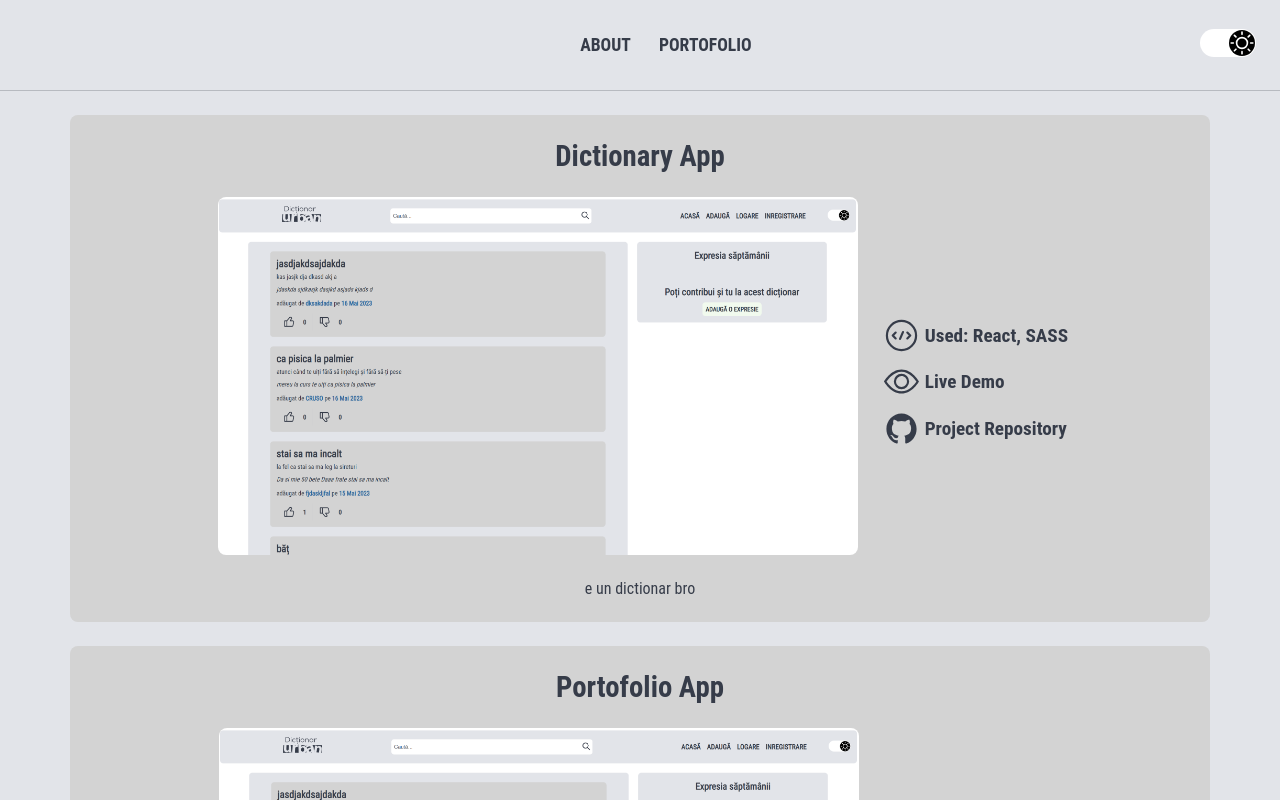
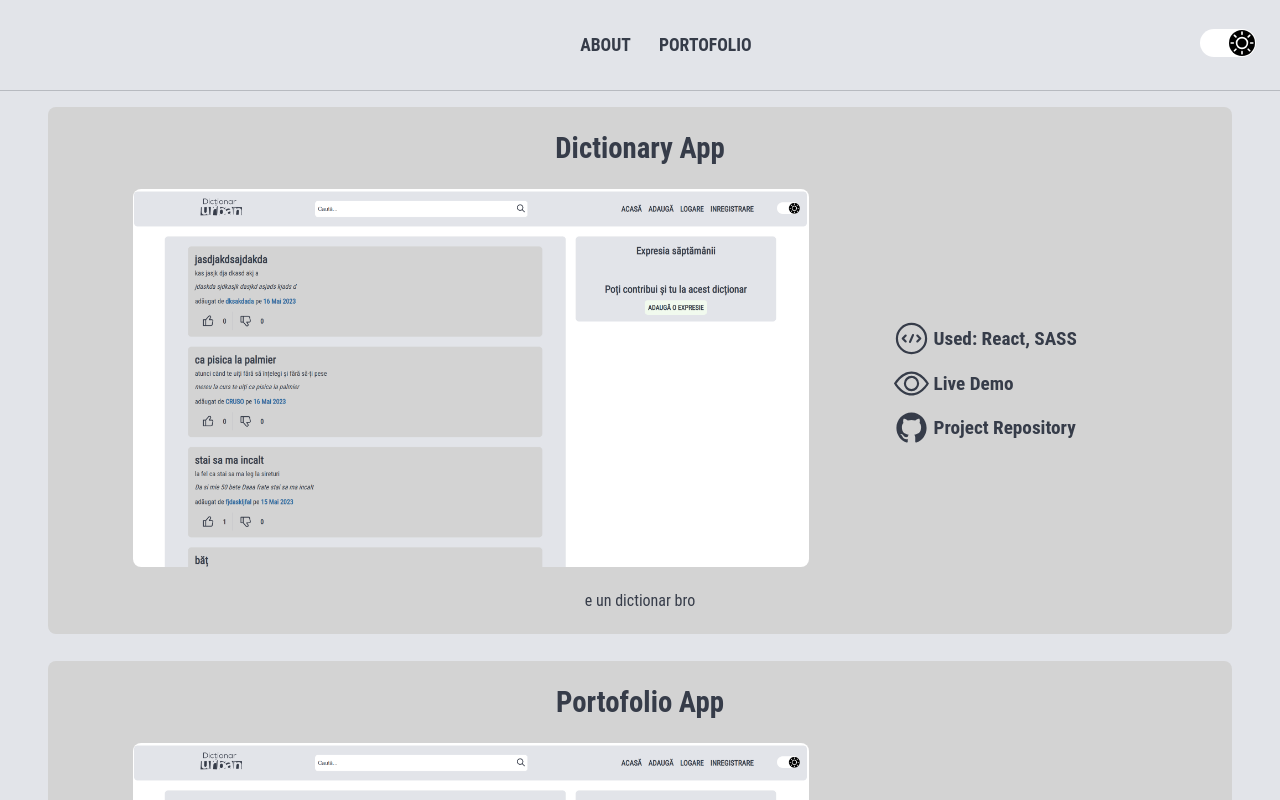
Before and after one commit to ioancruso/portfolio, a Next.js app: page /projects in a window 1280 px wide. Shown: the top 800 px of the page. Built offline with nearby package versions, Linux system fonts and the light colour scheme.

Commit message:
fixed some issues

```diff
--- a/components/content/ProjectCard.js
+++ b/components/content/ProjectCard.js
@@ -53,8 +53,8 @@ function ProjectCard(props) {
             <div className={styles.presentation}>
                 <Image
                     src={theme === 'dark' ? photos.dark : photos.light}
-                    width={2443}
-                    height={1374}
+                    width={1943}
+                    height={874}
                     alt="me"
                     className={styles.image}
                 />
--- a/data/about.json
+++ b/data/about.json
@@ -1,6 +1,6 @@
 {
     "name": "Crușoveanu Ioan",
-    "description": "Eu sunt eu",
+    "description": "Lorem ipsum dolor sit amet, consectetur adipiscing elit, sed do eiusmod tempor incididunt ut labore et dolore magna aliqua. Ut enim ad minim veniam, quis nostrud exercitation ullamco laboris nisi ut aliquip ex ea commodo consequat. Duis aute irure dolor in reprehenderit in voluptate velit esse cillum dolore eu fugiat nulla pariatur. ",
     "email": "ionut.cruso@gmail.com",
     "github": "https://www.instagram.com/ioan.cruso/",
     "instagram": "https://github.com/ioancruso",
--- a/styles/base.css
+++ b/styles/base.css
@@ -9,6 +9,8 @@
 
     --button-color: #2d2476;
     --button-color-hover: #567fe8;
+
+    --grey-scale: 10%;
 }
 [data-theme="light"] {
     --primary-color: #FFFFFF;
@@ -21,6 +23,11 @@
 
     --button-color: #f1faee;
     --button-color-hover: #96aeec;
+
+    --grey-scale: 0;
+}
+html {
+    overflow: scroll;
 }
 html, body{
     margin: 0;
--- a/styles/content/components/aboutme.module.scss
+++ b/styles/content/components/aboutme.module.scss
@@ -21,50 +21,45 @@
 
 .aboutSection {
     display: grid;
-    margin-block: auto;
-    margin-inline: auto;
-    padding-inline: 3vw;
-    padding-block: 3vh;
-    row-gap: 1em;
+    margin-inline: 1rem;
+    margin-block: 1rem;
+    row-gap: 1rem;
     text-align: center;
-    @media screen and (min-width: 71em) {
-        margin-block: 12vh;
-        padding-block: 0vh;
+    @media screen and (min-width: 1136px) {
         grid-template-rows: 1fr;
         grid-template-columns: 1fr 0.75fr;
-        column-gap: 1.5em;
-        row-gap: 0;
+        column-gap: 1rem;
     }
 }
 .photo {
-    width: 26em;
-    height: 26em;
+    width: 90%;
+    height: auto;
     margin-inline: auto;
-    position: relative;
     grid-row: 1/2;
     grid-column: 1/2;
-    @media screen and (min-width: 71em) {
-        width: 30em;
-        height: 30em;
+    filter: grayscale(var(--grey-scale));
+    @media screen and (min-width: 1136px) {
+        width: 85%;
         grid-row: 1/2;
         grid-column: 2/3;
     }
 }
+
 .about {
     display: grid;
     grid-row: 2/3;
     grid-column: 1/2;
-    row-gap: 2em;
-    @media screen and (min-width: 71em) {
+    row-gap: 2rem;
+    @media screen and (min-width: 1136px) {
         grid-row: 1/2;
         grid-column: 1/2;
         row-gap: 0;
     }
 }
 .title {
-    font-size: 1.8em;
-    margin-block-start: 0.5em;
-    @media screen and (min-width: 71em) {
+    font-size: 1.8rem;
+    margin-block-start: 0.5rem;
+    @media screen and (min-width: 1136px) {
         margin-block: auto;
     }
 }
@@ -72,10 +67,10 @@
     display: grid;
     grid-template-rows: 1fr 1fr;
     grid-template-columns: 1fr 1fr;
-    margin-block-start: 2em;
-    row-gap: 1em;
+    margin-block-start: 2rem;
+    row-gap: 1rem;
 
-    @media screen and (min-width: 71em) {
+    @media screen and (min-width: 1136px) {
         grid-template-rows: 1fr;
         grid-template-columns: 1fr 1fr 1fr 1fr;
     }
@@ -86,7 +81,7 @@
     flex-direction: row;
     margin-inline-start: 25%;
     cursor: pointer;
-    @media screen and (min-width: 71em) {
+    @media screen and (min-width: 1136px) {
         margin-inline: auto;
     }
     &:hover {
@@ -111,7 +106,7 @@
     all: unset;
     display: flex;
     flex-direction: row;
-    font-size: 1.8em;
+    font-size: 1.8rem;
     margin-block: auto;
     margin-inline: auto;
     text-align: center;
@@ -129,18 +124,18 @@
 .socials {
     margin-block: auto;
     border-block-start: 1px solid var(--fourth-color);
-    @media screen and (min-width: 71em) {
+    @media screen and (min-width: 1136px) {
         border: 0;
     }
 }
 .socialName {
     margin-block: auto;
     font-weight: bold;
-    margin-inline-start: 0.2em;
+    margin-inline-start: 0.2rem;
 }
 .description {
     font-size: 1.3em;
-    @media screen and (min-width: 71em) {
+    @media screen and (min-width: 1136px) {
         margin-block: auto;
     }
 }
--- a/styles/content/components/projectcard.module.scss
+++ b/styles/content/components/projectcard.module.scss
@@ -19,17 +19,17 @@
 
 .projectCard {
     display: grid;
-    border-radius: 8px;
+    border-radius: 0.5rem;
     background-color: var(--third-color);
-    margin-inline: 0.5em;
-    @media screen and (min-width: 71em) {
-        margin-inline: 2em;
+    margin-inline: 0.5rem;
+    @media screen and (min-width: 1136px) {
+        margin-inline: 2rem;
     }
 }
 .title {
     grid-row: 1/2;
     font-weight: bold;
-    font-size: 1.8em;
+    font-size: 1.8rem;
     text-align: center;
     margin-block: 3vh;
 }
@@ -39,9 +39,9 @@
     position: relative;
     margin-inline: auto;
     justify-content: center;
-    row-gap: 1.5em;
+    row-gap: 1.5rem;
     white-space: nowrap;
-    @media screen and (min-width: 71em) {
+    @media screen and (min-width: 1136px) {
         grid-template-columns: 1fr 0.4fr;
     }
 }
@@ -53,7 +53,7 @@
     grid-template-rows: 1fr 1fr;
     grid-template-columns: 1fr 1fr;
     margin-inline: auto;
-    @media screen and (min-width: 71em) {
+    @media screen and (min-width: 1136px) {
         grid-row: 1/2;
         grid-column: 2/3;
 
@@ -66,37 +66,36 @@
     grid-row: 1/2;
     grid-column: 1/2;
     border-radius: 8px;
-    width: 116vw;
+    width: 90%;
     height: auto;
-    margin-inline: 2vw;
-    padding-inline: auto;
-    @media screen and (min-width: 71em) {
-        width: 50vw;
-        margin-inline: 2vw;
+    margin-inline: auto;
+    @media screen and (min-width: 1136px) {
+        width: 80%;
+        margin-inline: auto;
     }
 }
 .about {
     grid-row: 3/4;
     margin-block-start: 1.5em;
-    margin-inline: 1.5em;
-    margin-block-end: 1.5em;
+    margin-inline: 1.5rem;
+    margin-block-end: 1.5rem;
     text-align: center;
-    @media screen and (min-width: 71em) {
-        margin-inline: 5em
+    @media screen and (min-width: 1136px) {
+        margin-inline: 5rem;
     }
 }
 .category {
     all: unset;
     display: flex;
-    margin-block-start: 0.6em;
-    font-size: 1.2em;
-    margin-inline-end: 1em;
+    margin-block-start: 0.6rem;
+    font-size: 1.2rem;
+    margin-inline-end: 1rem;
     span {
         margin-block: auto;
-        margin-inline-start: 0.3em;
+        margin-inline-start: 0.3rem;
         font-weight: bold;
     }
-    @media screen and (min-width: 71em) {
+    @media screen and (min-width: 1136px) {
         display: flex;
         flex-direction: row;
     }
--- a/styles/content/components/projects.module.scss
+++ b/styles/content/components/projects.module.scss
@@ -1,6 +1,6 @@
 .projectsSection {
     display: grid;
-    margin-inline: 3vw;
-    margin-block: 3vh;
-    row-gap: 3vh;
+    margin-inline: 1rem;
+    margin-block: 1rem;
+    row-gap: 1.7rem;
 }
```
Also changed, not shown: components/content/AboutMe.js (+7 -7 lines).
